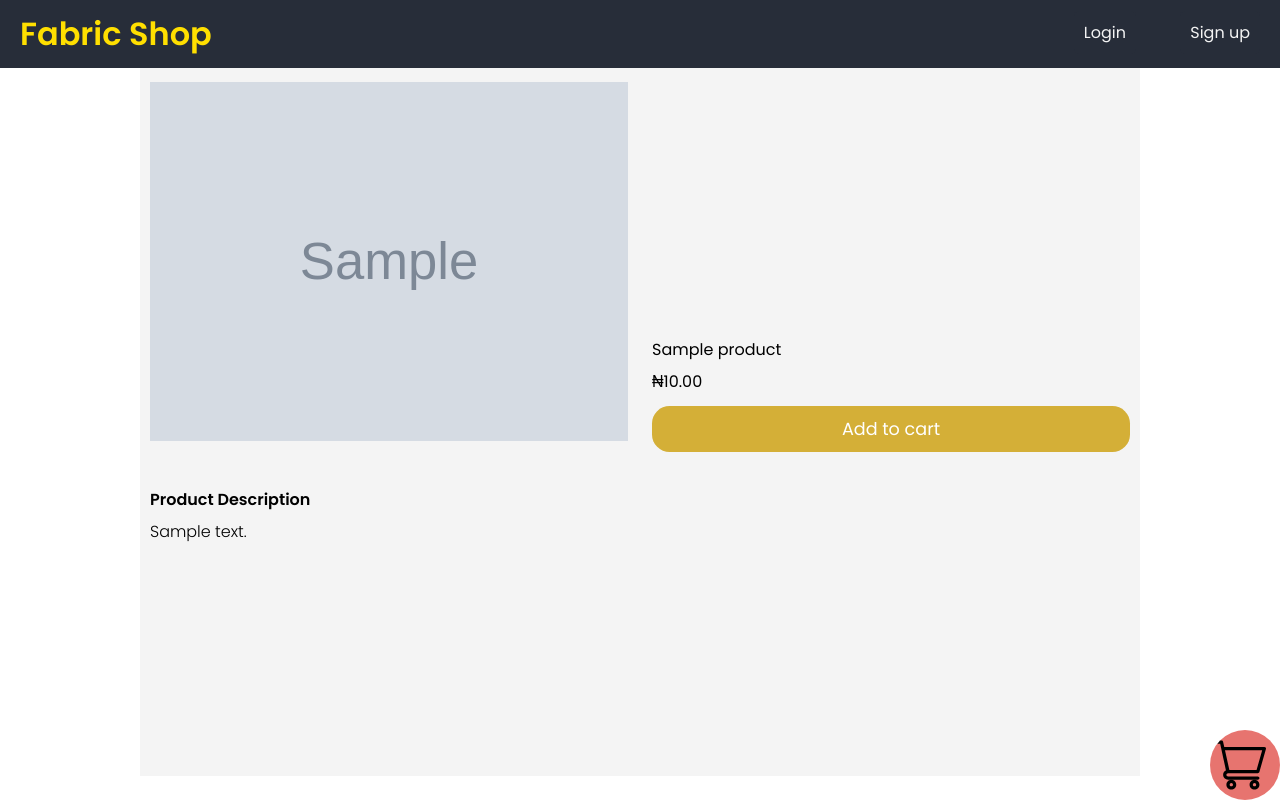
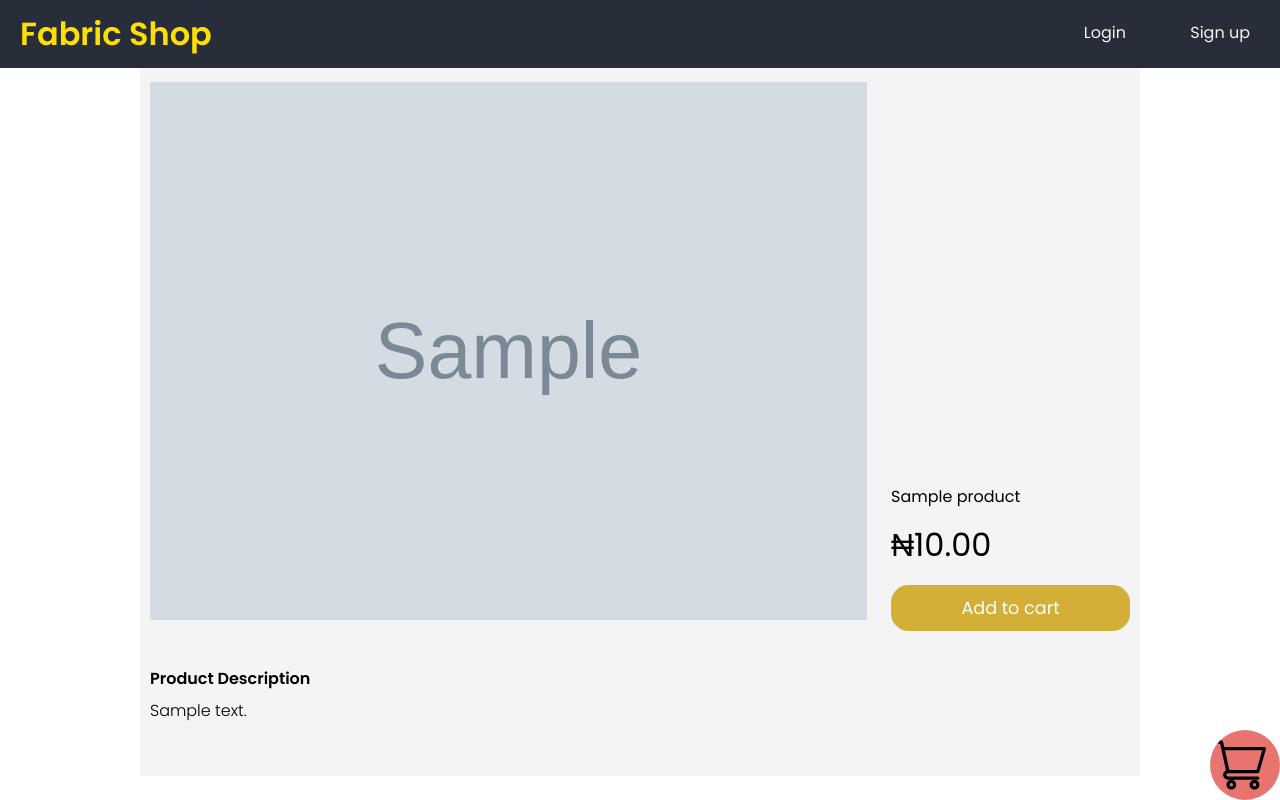
Before and after one commit to AfeezGL/django-ecommerce-app, a Django app: page /product/showcase/1/ in a window 1280 px wide. Run offline with Django 3.2, Linux system fonts and the light colour scheme; tables that the repository leaves empty hold one stand-in row (values such as "Sample post"); grey boxes marked "Sample" are stand-in pictures.

Commit message:
details page edit

```diff
--- a/static/css/base.css
+++ b/static/css/base.css
@@ -107,13 +107,16 @@ a p {
 	margin: 0;
 	padding-top: 10px;
 	padding-bottom: 10px;
-	transition: background-color 0.6s;
+	transition: background-color 0.6s ease-in-out;
 
 }
-.add-to-cart:hover {
+.add-to-cart:hover,
+.add-to-cart:focus {
 	background-color: #272d39;
 }
-
+.add-to-cart:click {
+	background-color: #d4af37;
+}
 
 /*--------- Details Page ---------*/
 .details {
@@ -310,7 +313,7 @@ a p {
 
 	.detail-grid {
 		display: grid;
-		grid-template-columns: 1fr 1fr;
+		grid-template-columns: 3fr 1fr;
 		grid-gap: 1.5rem;
 	}
 	.purchase {
@@ -322,6 +325,7 @@ a p {
 		font-weight: 400;
 	}
 	.details-price {
+		font-size: 2rem;
 		margin-bottom: .5rem;
 	}
 	.product-description {
--- a/static/js/main.js
+++ b/static/js/main.js
@@ -38,8 +38,6 @@ for (var i = 0; i < addToCartBtn.length; i++) {
 			return res.json()
 		})
 		.then(refreshCart, (data) => {alert(data)})
-		.then(green)
-		.then(setTimeout(grey,1500))
 	})
 }
 
```
